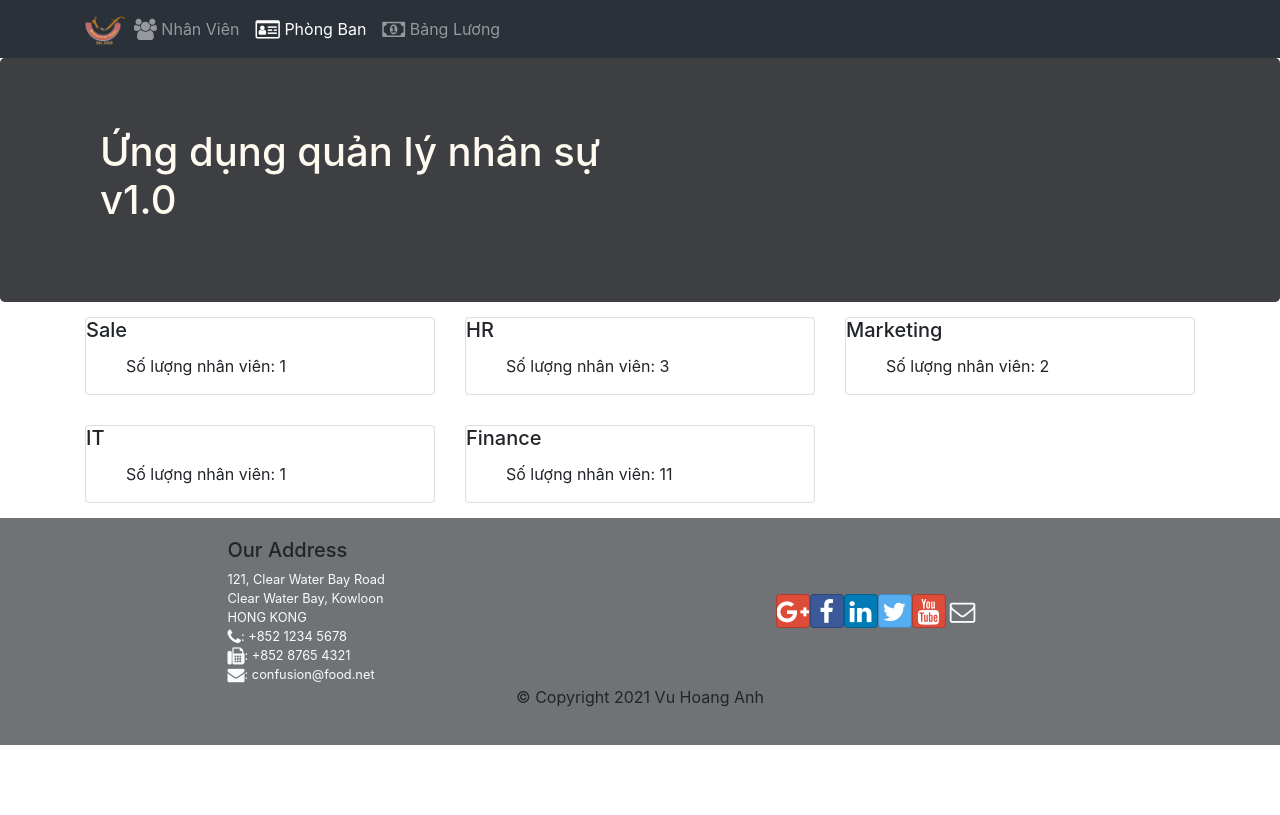
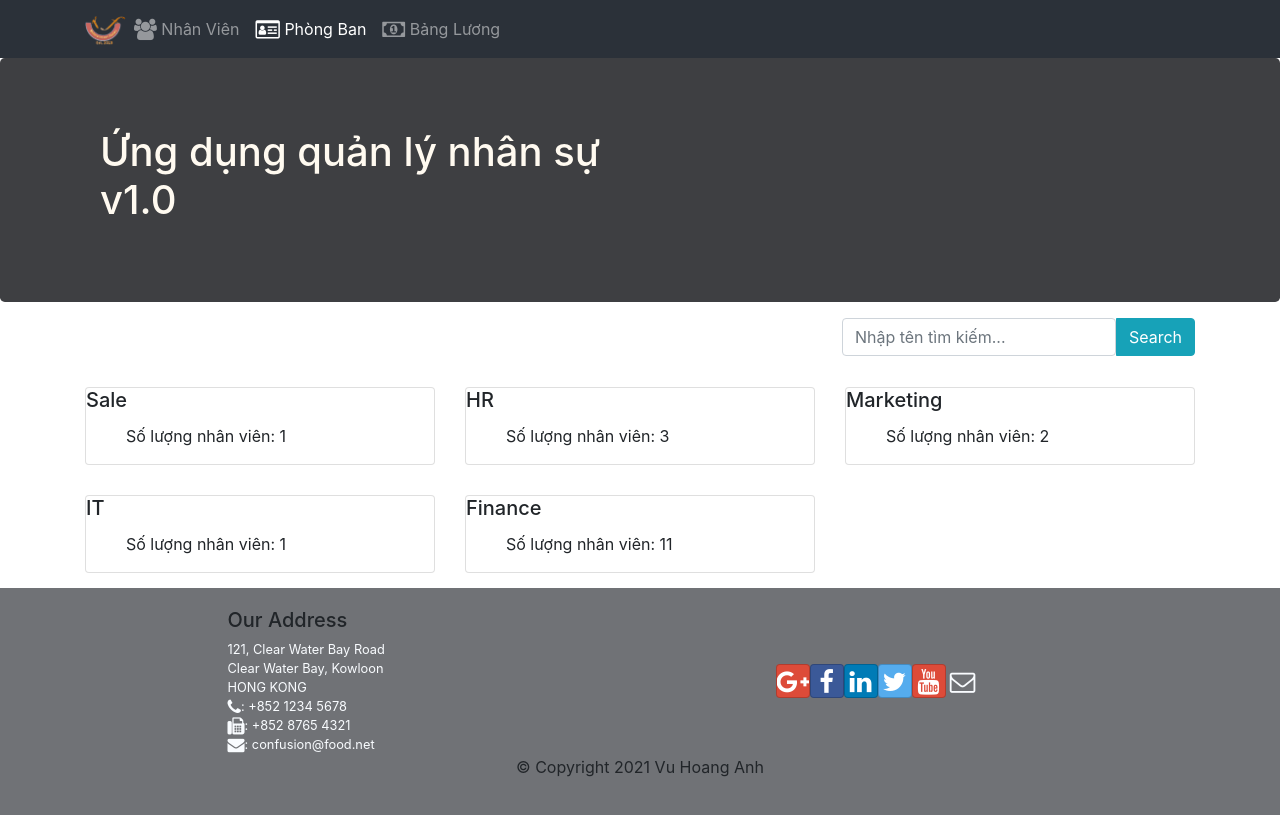
Before and after one commit to EdisonVu/Assignment2_RJS101x, a React (Create React App) app: page /phong-ban in a window 1280 px wide. Built offline with nearby package versions, Linux system fonts and the light colour scheme; the HTML template or start-up script is replaced by a standard one.

Commit message:
Tao form Tim kiem

```diff
--- a/src/components/DepartmentComponent.js
+++ b/src/components/DepartmentComponent.js
@@ -3,13 +3,6 @@ import { Card, CardTitle, CardText } from 'reactstrap';
 
 
 class Department extends Component {
-    constructor(props) {
-        super(props);
-
-        this.state = {
-            departmentDetail: null
-        }
-    }
 
     render() {
         const department = this.props.departments.map((item) => {
--- a/src/components/MainComponent.js
+++ b/src/components/MainComponent.js
@@ -7,6 +7,7 @@ import { DEPARTMENTS, STAFFS } from '../shared/staffs';
 import { Switch, Route, Redirect } from 'react-router-dom';
 import Department from "./DepartmentComponent";
 import Salary from "./SalaryComponent";
+import Search from "./SearchComponent";
 
 
 class Main extends Component {
@@ -32,6 +33,7 @@ class Main extends Component {
         return (
           <div>
             <Header />
+            <Search />
             <Switch>
                 <Route exact path="/nhan-vien" component={() => <StaffList staffs={this.state.staffs} />} />
                 <Route path="/nhan-vien/:id" component={StaffWithId} />
--- /dev/null
+++ b/src/components/SearchComponent.js
@@ -0,0 +1,23 @@
+import React, { Component } from 'react';
+
+class Search extends Component {
+    render() {
+        return (
+            <div className="container">
+                <div className="row">
+                    <div className="col">
+                        <div className="form-group" style={{paddingTop: '16px', textAlign: 'right'}}>
+                            <div className="btn-group">
+                                <input type="text" className="form-control" name id aria-describedby="helpId" placeholder="Nhập tên tìm kiếm..."/>
+                                <div className="btn btn-info">Search</div>
+                            </div>
+                        </div>
+                    </div>
+                </div>
+            </div>
+
+        );
+    }
+}
+
+export default Search;
```
